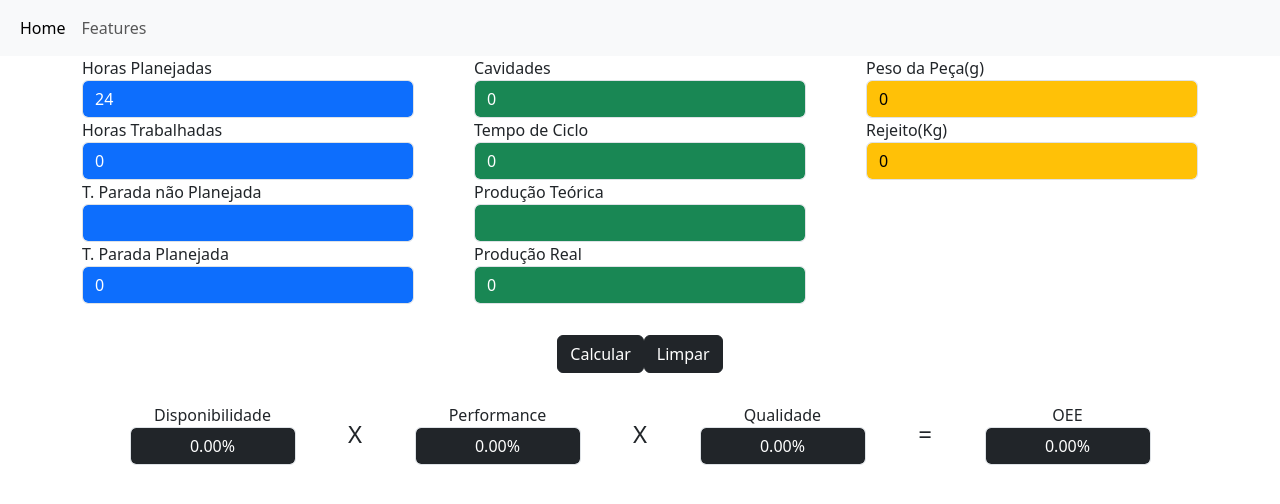
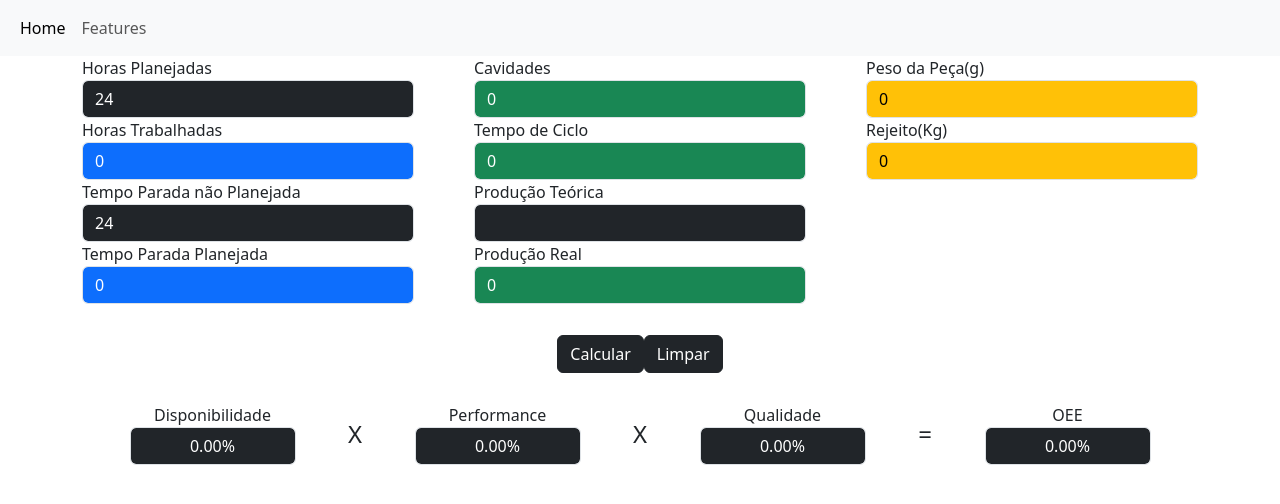
Before and after one commit to italoferreira0/simuladorOEE, a React (Vite) app: page / in a window 1280 px wide. Shown: the top 504 px of the page. Built offline with nearby package versions, Linux system fonts and the light colour scheme.

Commit message:
Atualização na Logica

```diff
--- a/src/components/DivMaster.jsx
+++ b/src/components/DivMaster.jsx
@@ -21,6 +21,7 @@ function DivMaster() {
     const prodRealFloat = parseFloat(prodReal)
     const pesoFloat = parseFloat(peso)
     const rejeitoFloat = parseFloat(rejeito)
+    let ParadaNplan = dia - HtrabalhadaFloat -ParadaPlanFloat
 
     function ProdTeorica(HtrabalhadaFloat, cavidadesFloat, cicloFloat) {//Função de Calculo de Produção Teórica
         return ((3600 / cicloFloat) * cavidadesFloat * HtrabalhadaFloat);
@@ -54,7 +55,7 @@ function DivMaster() {
     const Qualidade = fun_Qualidade(prodRealFloat, pesoFloat, rejeitoFloat)
     //__________________________________________________________________________________________________________
 
-    function fun_OEE(Performance, Qualidade, Disponibilidade) { //Função de Calculo de Qualidade
+    function fun_OEE(Performance, Qualidade, Disponibilidade) { //Função de Calculo de OEE
         return (Performance / 100 * Qualidade / 100 * Disponibilidade / 100) * 100
     }
     const OEE = fun_OEE(Performance, Qualidade, Disponibilidade)
@@ -97,22 +98,22 @@ function DivMaster() {
                     <div class="row w-100">
                         <div class="col-12">
                             <span>Horas Planejadas</span>
-                            <input type="number" class=" form-control bg-primary text-white " disabled value={dia} />
+                            <input type="text" class=" form-control bg-dark text-white " disabled value={dia} />
                         </div>
                         <div class="col-12">
                             <span>Horas Trabalhadas</span>
-                            <input type="number" class=" form-control bg-primary text-white" value={Htrabalhada}
+                            <input type="text" class=" form-control bg-primary text-white" value={Htrabalhada}
                                 onChange={event => { setHtrabalhada(event.target.value); }} />
                         </div>
                     </div>
                     <div class="row w-100">
                         <div class="col-12">
-                            <span>T. Parada não Planejada</span>
-                            <input type="number" class=" form-control bg-primary text-white" disabled />
+                            <span>Tempo Parada não Planejada</span>
+                            <input type="text" class=" form-control bg-dark text-white" disabled value={ParadaNplan} />
                         </div>
                         <div class="col-12">
-                            <span>T. Parada Planejada</span>
-                            <input type="number" class="inputAzul form-control bg-primary text-white" value={ParadaPlan}
+                            <span>Tempo Parada Planejada</span>
+                            <input type="text" class="inputAzul form-control bg-primary text-white" value={ParadaPlan}
                                 onChange={event => { setParadaPlan(event.target.value); }} />
                         </div>
                     </div>
@@ -134,7 +135,7 @@ function DivMaster() {
                     <div class="row w-100">
                         <div class="col-12">
                             <span>Produção Teórica</span>
-                            <input type="number" class=" form-control bg-success  text-white" disabled value={producaoTeorica.toFixed(2)} />
+                            <input type="number" class=" form-control bg-dark  text-white" disabled value={producaoTeorica.toFixed(2)} />
                         </div>
                         <div class="col-12">
                             <span>Produção Real</span>
```
